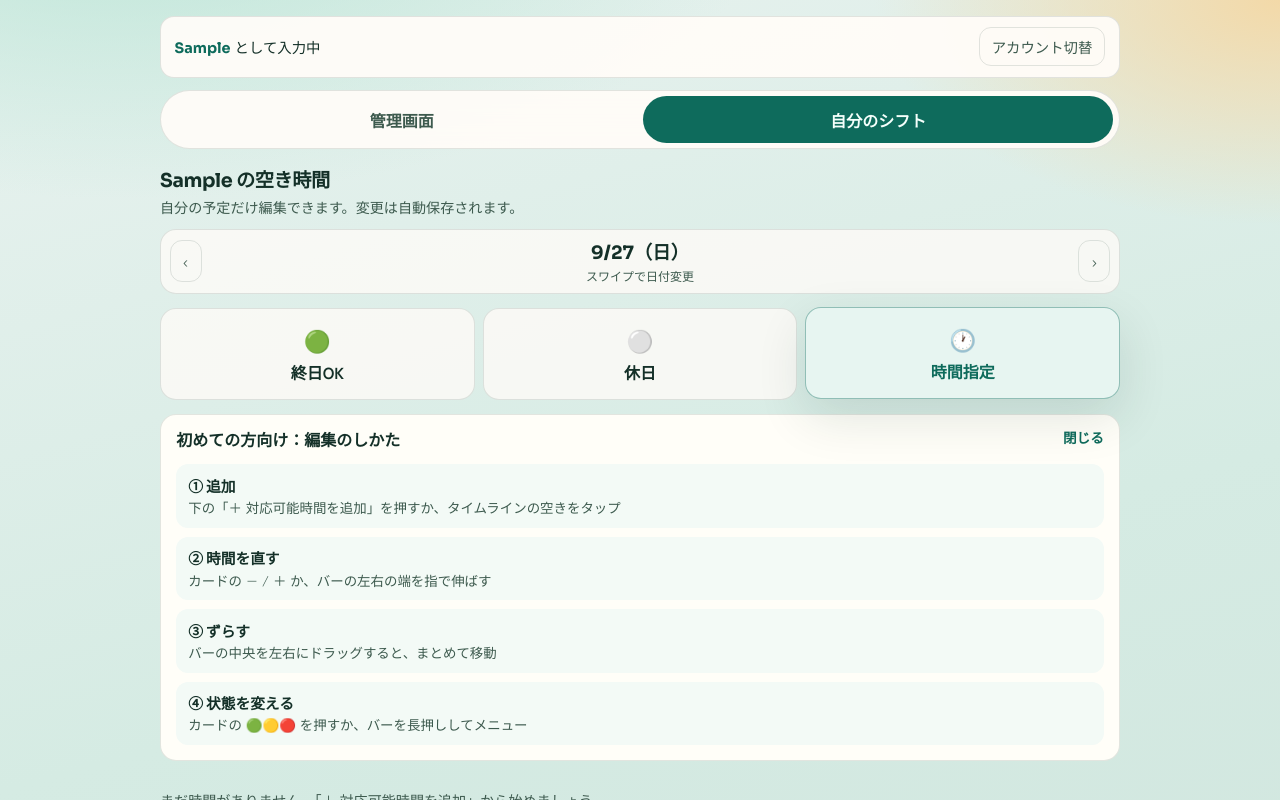
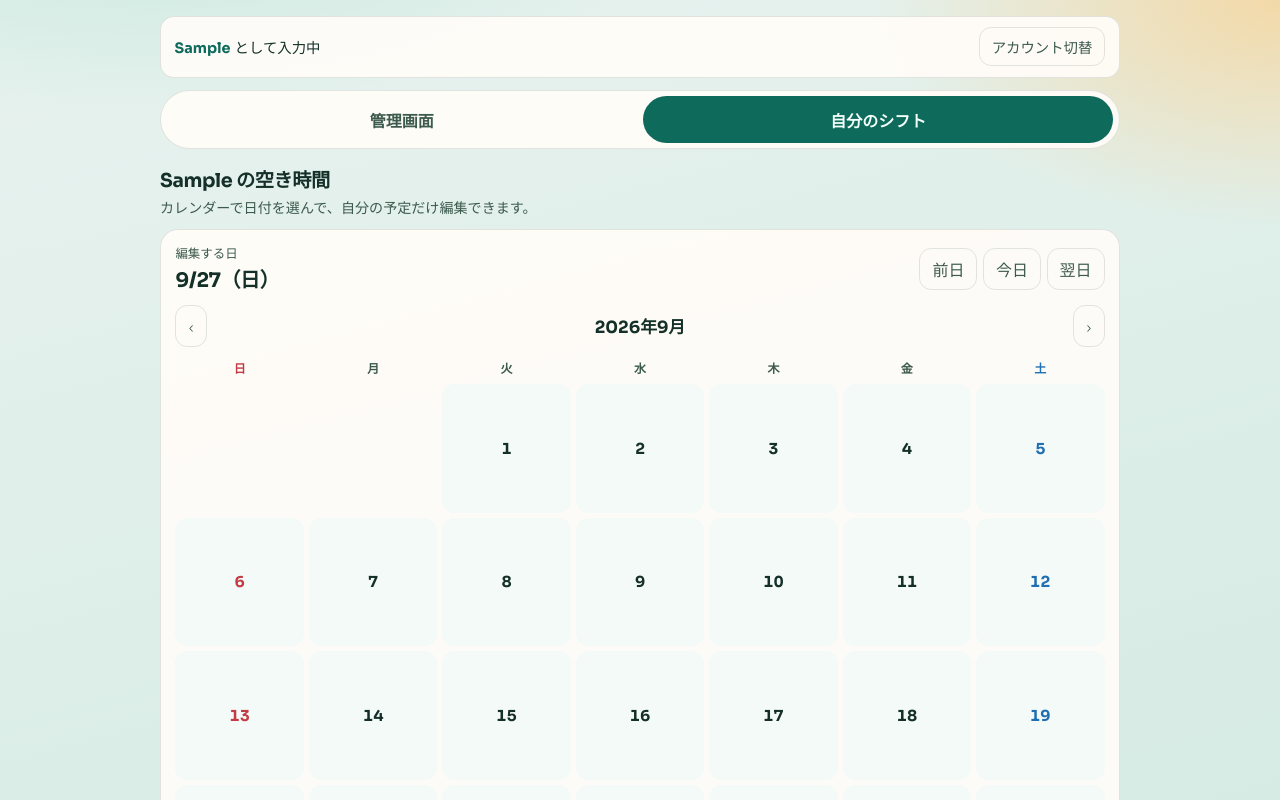
Before and after one commit to ytwg66z59b-wq/my-ai, a React (Vite) app: page / in a window 1280 px wide. Both pictures are taken after typing "Sample" into the empty fields and a click on the button "アカウントを作って始める". Shown: the top 800 px of the page. Built offline with nearby package versions, Linux system fonts and the light colour scheme.

Commit message:
feat: シフト入力に日付タップ用カレンダーを追加
日送りスワイプ中心の操作をやめ、月カレンダーから日付を選んで編集できるようにした。

Co-authored-by: ytwg66z59b-wq <ytwg66z59b-wq@users.noreply.github.com>

```diff
--- a/src/App.css
+++ b/src/App.css
@@ -459,31 +459,164 @@ button, input, select { font: inherit; }
   color: var(--ink);
 }
 
-.date-swiper {
-  display: grid;
-  grid-template-columns: auto 1fr auto;
-  gap: 0.5rem;
-  align-items: center;
-  margin-bottom: 0.9rem;
-  padding: 0.55rem;
+.date-calendar {
+  margin-bottom: 1rem;
+  padding: 0.9rem;
   border: 1px solid var(--line);
-  border-radius: 16px;
-  background: var(--panel);
+  border-radius: 18px;
+  background: var(--panel-strong);
 }
 
-.date-label {
-  display: grid;
-  justify-items: center;
-  gap: 0.15rem;
-  text-align: center;
+.date-calendar-selected {
+  display: flex;
+  flex-wrap: wrap;
+  justify-content: space-between;
+  gap: 0.65rem;
+  align-items: center;
+  margin-bottom: 0.75rem;
 }
 
-.date-label strong {
-  font-family: var(--font-display);
-  font-size: 1.15rem;
+.date-calendar-caption {
+  display: block;
+  color: var(--ink-soft);
+  font-size: 0.78rem;
+  margin-bottom: 0.15rem;
 }
 
-.date-label span { color: var(--ink-soft); font-size: 0.75rem; }
+.date-calendar-selected strong {
+  font-family: var(--font-display);
+  font-size: 1.25rem;
+  letter-spacing: -0.02em;
+}
+
+.date-calendar-quick {
+  display: flex;
+  flex-wrap: wrap;
+  gap: 0.35rem;
+}
+
+.date-calendar-nav {
+  display: flex;
+  justify-content: space-between;
+  align-items: center;
+  gap: 0.5rem;
+  margin-bottom: 0.55rem;
+}
+
+.date-calendar-nav strong {
+  font-family: var(--font-display);
+  font-size: 1.05rem;
+}
+
+.date-calendar-weekdays,
+.date-calendar-grid {
+  display: grid;
+  grid-template-columns: repeat(7, 1fr);
+  gap: 0.3rem;
+}
+
+.date-calendar-weekdays {
+  margin-bottom: 0.3rem;
+}
+
+.date-calendar-weekdays span {
+  text-align: center;
+  color: var(--ink-soft);
+  font-size: 0.75rem;
+  font-weight: 650;
+  padding: 0.2rem 0;
+}
+
+.date-calendar-weekdays .sun,
+.cal-cell.sun .cal-day { color: #c23b45; }
+
+.date-calendar-weekdays .sat,
+.cal-cell.sat .cal-day { color: #1f6fb2; }
+
+.cal-cell {
+  aspect-ratio: 1;
+  min-height: 2.5rem;
+  border: 1px solid transparent;
+  border-radius: 12px;
+  background: #f4faf7;
+  color: var(--ink);
+  cursor: pointer;
+  display: grid;
+  place-items: center;
+  gap: 0.1rem;
+  padding: 0.2rem;
+  position: relative;
+}
+
+.cal-cell.empty {
+  background: transparent;
+  cursor: default;
+}
+
+.cal-day {
+  font-family: var(--font-display);
+  font-size: 0.95rem;
+  font-weight: 650;
+  font-variant-numeric: tabular-nums;
+  line-height: 1;
+}
+
+.cal-dot {
+  width: 0.35rem;
+  height: 0.35rem;
+  border-radius: 999px;
+  background: var(--accent);
+}
+
+.cal-cell.mark-all-day .cal-dot { background: var(--go); }
+.cal-cell.mark-timed .cal-dot { background: var(--accent); }
+.cal-cell.mark-off .cal-dot { background: #8a9590; }
+
+.cal-cell.today {
+  border-color: rgba(14, 107, 92, 0.35);
+}
+
+.cal-cell.selected {
+  background: var(--accent);
+  color: #f4fffb;
+  box-shadow: 0 8px 18px rgba(14, 107, 92, 0.22);
+}
+
+.cal-cell.selected .cal-day,
+.cal-cell.selected.sun .cal-day,
+.cal-cell.selected.sat .cal-day {
+  color: #f4fffb;
+}
+
+.cal-cell.selected .cal-dot {
+  background: #fff;
+}
+
+.date-calendar-legend {
+  display: flex;
+  flex-wrap: wrap;
+  gap: 0.65rem 1rem;
+  margin: 0.7rem 0 0;
+  color: var(--ink-soft);
+  font-size: 0.75rem;
+}
+
+.date-calendar-legend span {
+  display: inline-flex;
+  align-items: center;
+  gap: 0.3rem;
+}
+
+.date-calendar-legend .dot {
+  width: 0.4rem;
+  height: 0.4rem;
+  border-radius: 999px;
+  display: inline-block;
+}
+
+.date-calendar-legend .dot.timed { background: var(--accent); }
+.date-calendar-legend .dot.all { background: var(--go); }
+.date-calendar-legend .dot.off { background: #8a9590; }
 
 .mode-grid {
   display: grid;
--- /dev/null
+++ b/src/DateCalendar.tsx
@@ -0,0 +1,191 @@
+import { useMemo, useState } from 'react'
+import {
+  WEEKDAY_LABELS,
+  addDays,
+  formatDateLabel,
+  parseDateKey,
+  resolveDayPlan,
+  toDateKey,
+  type DayPlan,
+  type Member,
+} from './availability'
+
+type DateCalendarProps = {
+  dateKey: string
+  member: Member
+  onChangeDate: (dateKey: string) => void
+}
+
+function monthLabel(year: number, monthIndex: number): string {
+  return `${year}年${monthIndex + 1}月`
+}
+
+function buildMonthCells(year: number, monthIndex: number): Array<string | null> {
+  const first = new Date(year, monthIndex, 1)
+  const daysInMonth = new Date(year, monthIndex + 1, 0).getDate()
+  const startPad = first.getDay()
+  const cells: Array<string | null> = []
+  for (let i = 0; i < startPad; i += 1) cells.push(null)
+  for (let day = 1; day <= daysInMonth; day += 1) {
+    cells.push(toDateKey(new Date(year, monthIndex, day)))
+  }
+  while (cells.length % 7 !== 0) cells.push(null)
+  return cells
+}
+
+function dayMark(plan: DayPlan): 'off' | 'all-day' | 'timed' | 'empty' {
+  if (plan.mode === 'off') return 'off'
+  if (plan.mode === 'all-day') return 'all-day'
+  if (plan.blocks.length > 0) return 'timed'
+  return 'empty'
+}
+
+export function DateCalendar({
+  dateKey,
+  member,
+  onChangeDate,
+}: DateCalendarProps) {
+  const selected = parseDateKey(dateKey)
+  const todayKey = toDateKey(new Date())
+  const [viewYear, setViewYear] = useState(selected.getFullYear())
+  const [viewMonth, setViewMonth] = useState(selected.getMonth())
+
+  const cells = useMemo(
+    () => buildMonthCells(viewYear, viewMonth),
+    [viewYear, viewMonth],
+  )
+
+  function showMonthFor(key: string) {
+    const next = parseDateKey(key)
+    setViewYear(next.getFullYear())
+    setViewMonth(next.getMonth())
+  }
+
+  function selectDate(key: string) {
+    showMonthFor(key)
+    onChangeDate(key)
+  }
+
+  function shiftMonth(delta: number) {
+    const next = new Date(viewYear, viewMonth + delta, 1)
+    setViewYear(next.getFullYear())
+    setViewMonth(next.getMonth())
+  }
+
+  function goToday() {
+    selectDate(toDateKey(new Date()))
+  }
+
+  return (
+    <section className="date-calendar" aria-label="日付カレンダー">
+      <div className="date-calendar-selected">
+        <div>
+          <span className="date-calendar-caption">編集する日</span>
+          <strong>{formatDateLabel(dateKey)}</strong>
+        </div>
+        <div className="date-calendar-quick">
+          <button
+            type="button"
+            className="ghost-btn"
+            onClick={() => selectDate(addDays(dateKey, -1))}
+          >
+            前日
+          </button>
+          <button type="button" className="ghost-btn" onClick={goToday}>
+            今日
+          </button>
+          <button
+            type="button"
+            className="ghost-btn"
+            onClick={() => selectDate(addDays(dateKey, 1))}
+          >
+            翌日
+          </button>
+        </div>
+      </div>
+
+      <div className="date-calendar-nav">
+        <button
+          type="button"
+          className="ghost-btn"
+          onClick={() => shiftMonth(-1)}
+          aria-label="前の月"
+        >
+          ‹
+        </button>
+        <strong>{monthLabel(viewYear, viewMonth)}</strong>
+        <button
+          type="button"
+          className="ghost-btn"
+          onClick={() => shiftMonth(1)}
+          aria-label="次の月"
+        >
+          ›
+        </button>
+      </div>
+
+      <div className="date-calendar-weekdays" aria-hidden>
+        {WEEKDAY_LABELS.map((label) => (
+          <span
+            key={label}
+            className={label === '日' ? 'sun' : label === '土' ? 'sat' : ''}
+          >
+            {label}
+          </span>
+        ))}
+      </div>
+
+      <div
+        className="date-calendar-grid"
+        role="grid"
+        aria-label={`${viewYear}年${viewMonth + 1}月`}
+      >
+        {cells.map((key, index) => {
+          if (!key) {
+            return <span key={`empty-${index}`} className="cal-cell empty" />
+          }
+          const date = parseDateKey(key)
+          const plan = resolveDayPlan(member, key)
+          const mark = dayMark(plan)
+          const isSelected = key === dateKey
+          const isToday = key === todayKey
+          const dow = date.getDay()
+          return (
+            <button
+              key={key}
+              type="button"
+              role="gridcell"
+              aria-selected={isSelected}
+              className={[
+                'cal-cell',
+                isSelected ? 'selected' : '',
+                isToday ? 'today' : '',
+                dow === 0 ? 'sun' : '',
+                dow === 6 ? 'sat' : '',
+                `mark-${mark}`,
+              ]
+                .filter(Boolean)
+                .join(' ')}
+              onClick={() => selectDate(key)}
+            >
+              <span className="cal-day">{date.getDate()}</span>
+              {mark !== 'empty' && <span className="cal-dot" aria-hidden />}
+            </button>
+          )
+        })}
+      </div>
+
+      <p className="date-calendar-legend">
+        <span>
+          <i className="dot timed" /> 時間指定あり
+        </span>
+        <span>
+          <i className="dot all" /> 終日OK
+        </span>
+        <span>
+          <i className="dot off" /> 休日
+        </span>
+      </p>
+    </section>
+  )
+}
--- a/src/MemberEditor.tsx
+++ b/src/MemberEditor.tsx
@@ -1,4 +1,4 @@
-import { useMemo, useRef, useState } from 'react'
+import { useMemo, useState } from 'react'
 import {
   DAY_MINUTES,
   SLOT_MINUTES,
@@ -10,7 +10,6 @@ import {
   createId,
   effectiveBlocks,
   formatClock,
-  formatDateLabel,
   resolveDayPlan,
   type DayMode,
   type DayPlan,
@@ -19,6 +18,7 @@ import {
   type ScheduleBlock,
   type WeekdayTemplate,
 } from './availability'
+import { DateCalendar } from './DateCalendar'
 import { ScheduleTimeline } from './ScheduleTimeline'
 
 type Clipboard =
@@ -69,7 +69,6 @@ export function MemberEditor({
   const [savedFlash, setSavedFlash] = useState(false)
   const [selectedId, setSelectedId] = useState<string | null>(null)
   const [guideOpen, setGuideOpen] = useState(true)
-  const touchStartX = useRef<number | null>(null)
 
   function flashSaved() {
     setSavedFlash(true)
@@ -190,45 +189,14 @@ export function MemberEditor({
     <section className="member-editor-screen">
       <div className="section-head">
         <h2>{member.name} の空き時間</h2>
-        <p>自分の予定だけ編集できます。変更は自動保存されます。</p>
+        <p>カレンダーで日付を選んで、自分の予定だけ編集できます。</p>
       </div>
 
-      <div
-        className="date-swiper"
-        onTouchStart={(e) => {
-          touchStartX.current = e.changedTouches[0]?.clientX ?? null
-        }}
-        onTouchEnd={(e) => {
-          const start = touchStartX.current
-          const end = e.changedTouches[0]?.clientX
-          touchStartX.current = null
-          if (start == null || end == null) return
-          const delta = end - start
-          if (Math.abs(delta) < 48) return
-          onChangeDate(addDays(dateKey, delta < 0 ? 1 : -1))
-        }}
-      >
-        <button
-          type="button"
-          className="ghost-btn"
-          onClick={() => onChangeDate(addDays(dateKey, -1))}
-          aria-label="前日"
-        >
-          ‹
-        </button>
-        <div className="date-label">
-          <strong>{formatDateLabel(dateKey)}</strong>
-          <span>スワイプで日付変更</span>
-        </div>
-        <button
-          type="button"
-          className="ghost-btn"
-          onClick={() => onChangeDate(addDays(dateKey, 1))}
-          aria-label="翌日"
-        >
-          ›
-        </button>
-      </div>
+      <DateCalendar
+        dateKey={dateKey}
+        member={member}
+        onChangeDate={onChangeDate}
+      />
 
       <div className="mode-grid" role="group" aria-label="今日の対応可能状況">
         <button
```
Also changed, not shown: scripts/ui-smoke.mjs (+41 -52 lines).
